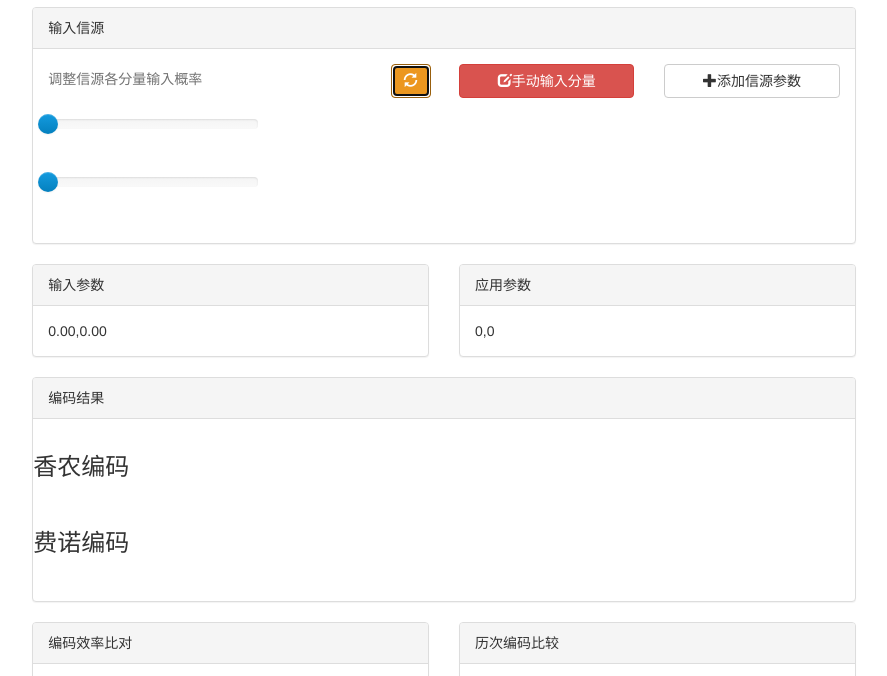
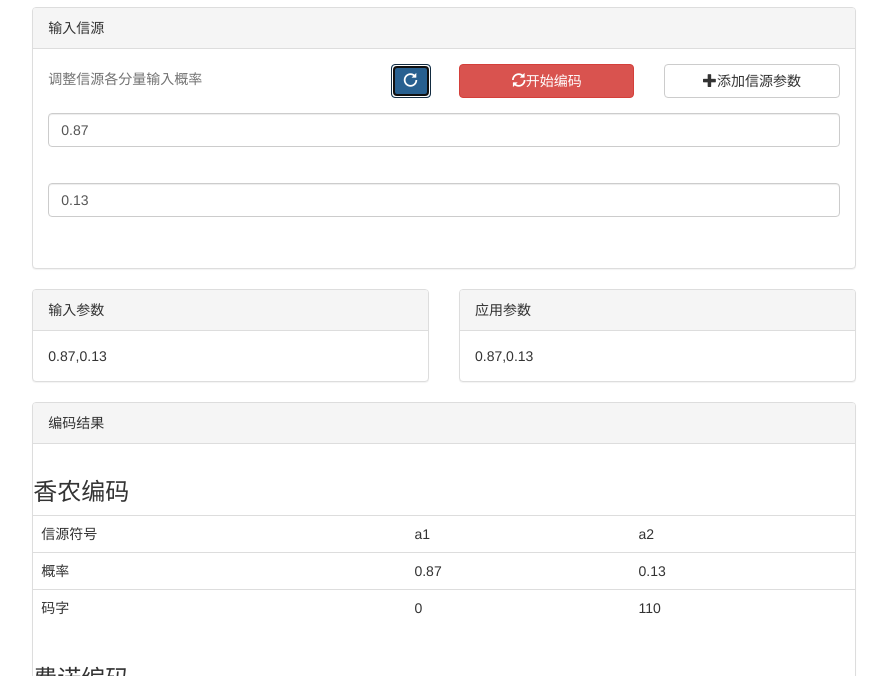
Before and after one commit to moonrailgun/source-encoding-demo, a plain HTML site: page index.html in a window 1280 px wide. Both pictures are taken after a click on the button 606 px from the left and 189 px from the top of the page. Shown: the part 109-785 px from the top of the page, without its empty margins (196-1083 px from the left). Drawn offline with Linux system fonts and the light colour scheme.

Commit message:
输入与验证
ADD 随机生成输入序列
ADD 输入验证
DELETED 删除滑动条
FIXED 修复部分BUG

```diff
--- a/index.html
+++ b/index.html
@@ -39,15 +39,15 @@
                         </div>
                         <div class="col-xs-1">
                             <div class="form-group">
-                                <button type="button" id="updateSlider" class="btn btn-warning">
-                                    <span class="glyphicon glyphicon-refresh"></span>
+                                <button type="button" id="generateRandomSlider" class="btn btn-primary">
+                                    <span class="glyphicon glyphicon-repeat" title="生成随机消息序列"></span>
                                 </button>
                             </div>
                         </div>
                         <div class="col-sm-3">
                             <div class="form-group">
-                                <button type="button" id="destroySlider" class="btn btn-danger btn-block">
-                                    <span class="glyphicon glyphicon-edit"></span>手动输入分量
+                                <button type="button" id="updateSlider" class="btn btn-danger btn-block">
+                                    <span class="glyphicon glyphicon-refresh" title="开始编码"></span>开始编码
                                 </button>
                             </div>
                         </div>
@@ -65,14 +65,10 @@
                             <form class="clearfix">
                                 <div id="input-slider-container" class="form-group">
                                     <div class="form-group">
-                                        <input class="form-control source-input-slider" data-slider-min="0"
-                                               data-slider-max="1" data-slider-step="0.01" data-slider-value="0"
-                                               type="text">
+                                        <input class="form-control source-input-slider" type="text" value="0">
                                     </div>
                                     <div class="form-group">
-                                        <input class="form-control source-input-slider" data-slider-min="0"
-                                               data-slider-max="1" data-slider-step="0.01" data-slider-value="0"
-                                               type="text">
+                                        <input class="form-control source-input-slider" type="text" value="0">
                                     </div>
                                 </div>
                             </form>
@@ -158,17 +154,9 @@
 </div>
 </body>
 <script>
-    var isDestroy = false;
     var currentInputParam = [];
     var compare = {};
     var historyCompare = [];
-
-    var updateSlider = function () {
-        if (!isDestroy) {
-            var sliders = $('.source-input-slider');
-            sliders.slider({});
-        }
-    };
 
     var updateSliderValue = function () {
         var sliders = $('.source-input-slider');
@@ -194,13 +182,17 @@
         }
         Common.sort(applyParam);//排序
         Common.clearRedundantZero(applyParam);//清除0
-        compare.entropy = Common.computeEntropy(applyParam);//计算信息熵
+        if(Common.isValidly(applyParam)){
+            compare.entropy = Common.computeEntropy(applyParam);//计算信息熵
 
-        $('#apply-params').text(applyParam);
+            $('#apply-params').text(applyParam);
 
-        updateShannon(applyParam);
-        updateFeno(applyParam);
-        updateCompare();
+            updateShannon(applyParam);
+            updateFeno(applyParam);
+            updateCompare();
+        }else{
+            alert('输入不合法。请输入概率和为1的输入信源');
+        }
     };
 
     var updateShannon = function (applyParam) {
@@ -295,7 +287,6 @@
             shannonData.push(historyCompare[i].shannonCodingEfficiency);
             fenoData.push(historyCompare[i].fenoCodingEfficiency);
         }
-        console.log(historyCompare);
         var lineData = {
             labels: labels,
             datasets: [
@@ -328,15 +319,31 @@
         var line = new Chart(context).Line(lineData);
     };
 
+    var generateRandomValue = function () {
+        var sliders = $('.source-input-slider');
+        var num = sliders.length;
+        var max = 1;
+        for(var i=0;i<num;i++){
+            var value = 0;
+            if(max == 0 || i == num - 1){
+                value = max.toFixed(2);
+            }else{
+                value = (Math.random() * max).toFixed(2);
+                max -= value;
+                if(max < 0){
+                    max = 0;
+                }
+            }
+            $(sliders[i]).val(value);
+        }
+        console.log('生成完毕');
+
+        updateSliderValue();
+    };
+
     (function () {
-        updateSlider();
-        $('#destroySlider').click(function () {
-            $('.source-input-slider').slider('destroy');
-            isDestroy = true;
-            console.log('have been destory');
-        });
         $('#addSlider').click(function () {
-            var html = '<div class="form-group"><input class="form-control source-input-slider" data-slider-min="0" data-slider-max="1" data-slider-step="0.01" data-slider-value="0" type="text"></div>';
+            var html = '<div class="form-group"><input class="form-control source-input-slider" type="text" value="0"></div>';
             var container = $('#input-slider-container');
             container.append(html);
             updateSlider();
@@ -344,6 +351,9 @@
         $('#updateSlider').click(function () {
             updateSliderValue();
         });
+        $('#generateRandomSlider').click(function(){
+            generateRandomValue();
+        });
     })();
 </script>
 </html>
--- a/js/common.js
+++ b/js/common.js
@@ -6,7 +6,7 @@ var COMMON = function () {
     //去除输入的
     this.clearRedundantZero = function (A) {
         if (A[A.length - 1] == 0) {
-            A.slice(A.length - 1, 1);
+            A.splice(A.length - 1, 1);
             this.clearRedundantZero(A);
         }
     };
@@ -32,6 +32,16 @@ var COMMON = function () {
         return str;
     };
 
+    this.isValidly = function(A){
+        var sum = 0;
+        for(var i=0;i< A.length;i++){
+            sum += Number(A[i]);
+        }
+
+        console.log(sum);
+        return sum === 1;
+    };
+
     this.computeEntropy = function (source) {
         var tmp = 0;
         for(var i = 0;i<source.length;i++){
```
